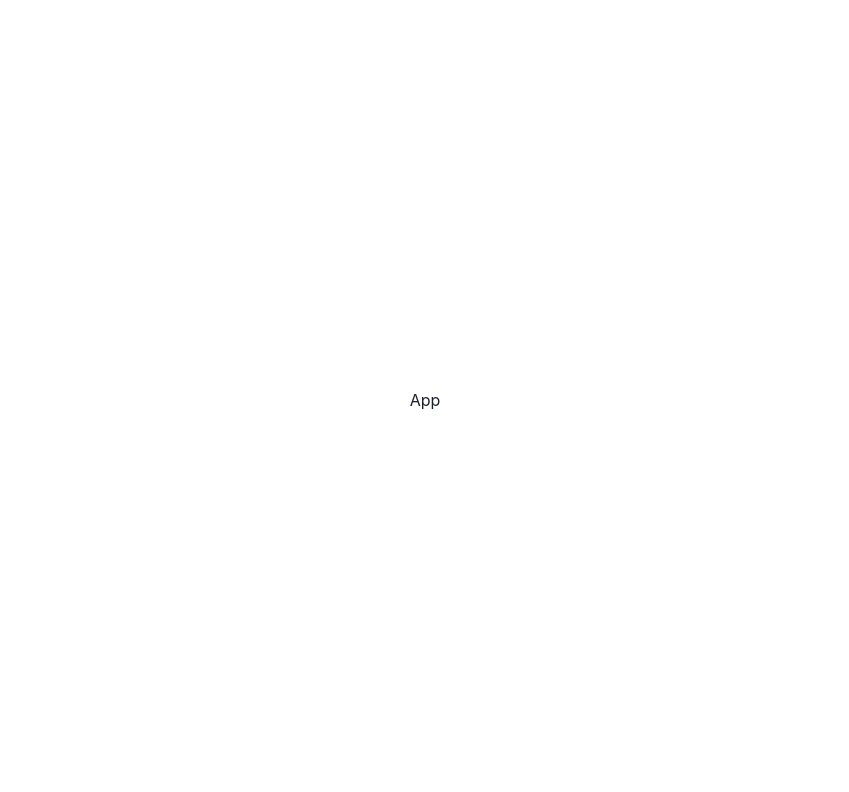
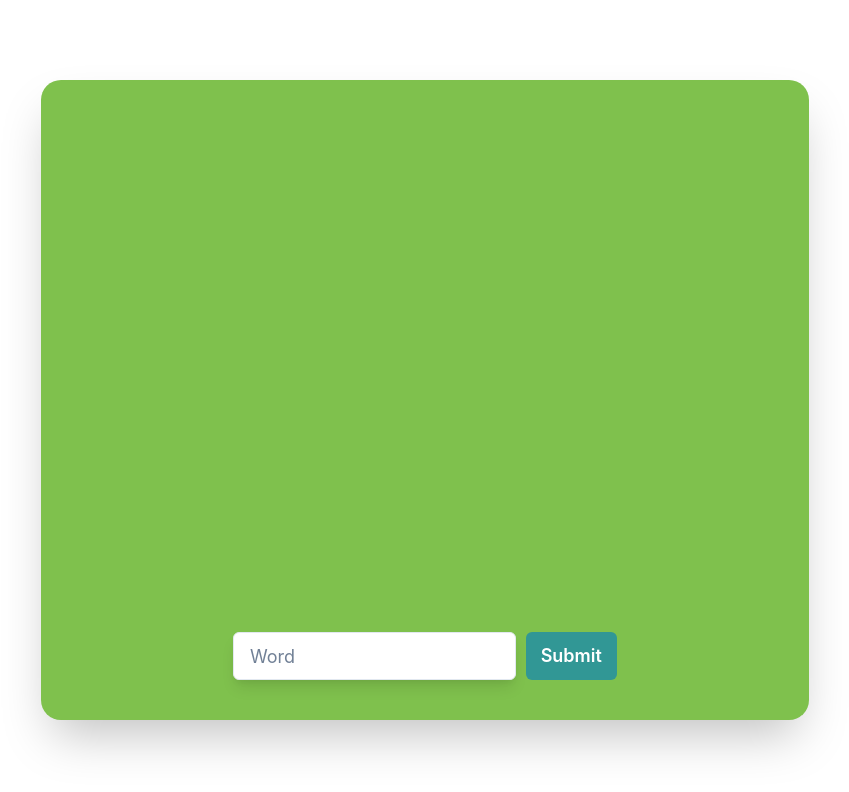
Before and after one commit to uvanov/hangman-game, a React (Vite) app: page / in a window 1280 px wide. Shown: the top 792 px of the page, without its empty margins (215-1064 px from the left). Built offline with nearby package versions, Linux system fonts and the light colour scheme.

Commit message:
Cotrols layout

```diff
--- a/src/App.jsx
+++ b/src/App.jsx
@@ -1,13 +1,50 @@
 // Import modules
 import React from 'react';
 import styled from '@emotion/styled';
-import { Center } from '@chakra-ui/react';
+
+// UI
+import {
+  Flex,
+  Center,
+  Input,
+  Button,
+  Stack
+} from '@chakra-ui/react';
 
 // Exports
 export const App = () => {
   return (
     <Center h='100%'>
-      App
+      <Flex
+        justifyContent='center'
+        alignItems='center'
+        w='60%'
+        h='80%'
+        bg='#7FC14D'
+        boxShadow='2xl'
+        borderRadius='20px'
+        pb={10}
+      >
+        <Stack
+          alignSelf='flex-end'
+          direction='row'
+          spacing='10px'
+          w='50%'
+        >
+          <Input
+            placeholder='Word'
+            size='lg'
+            bg='white'
+            boxShadow='lg'
+          />
+          <Button
+            colorScheme='teal'
+            size='lg'
+          >
+            Submit
+          </Button>
+        </Stack>
+      </Flex>
     </Center>
   );
 }
```
